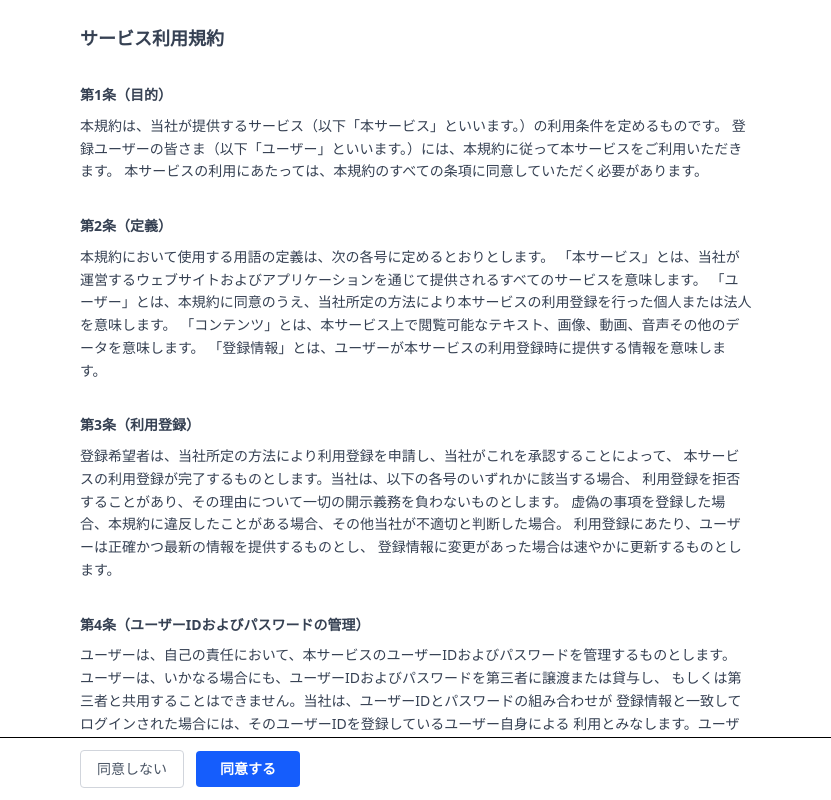
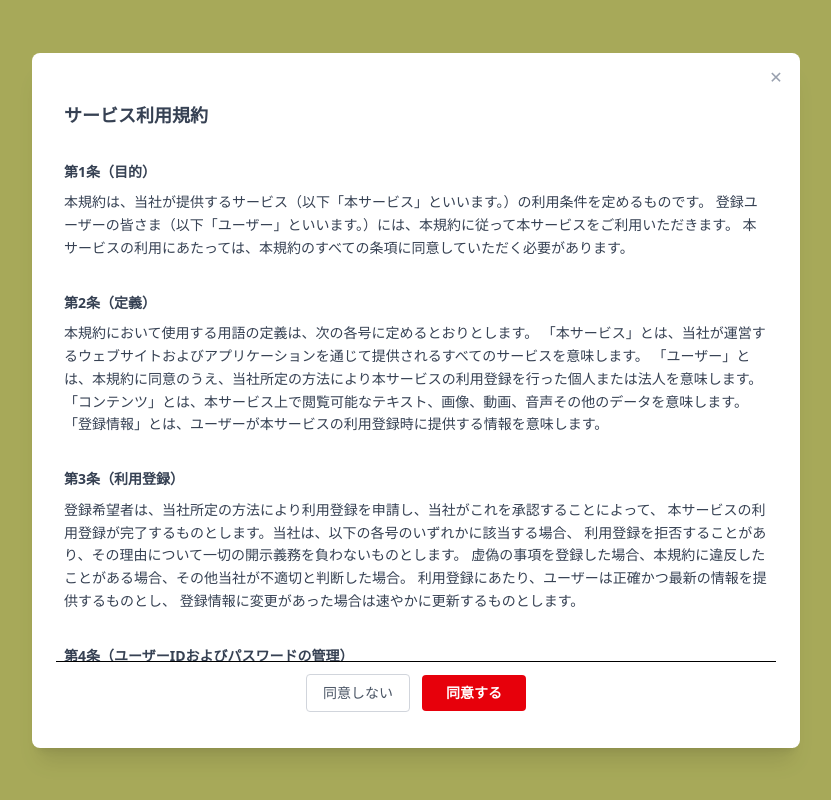
Before and after one commit to Koseeee-27/real-you, a Next.js app in the folder frontend/: page /games/terms in a window 1280 px wide. Shown: the whole page, without its empty margins (224-1055 px from the left). Built offline with nearby package versions, Linux system fonts and the light colour scheme.

Commit message:
利用規約のポップアップ化

```diff
--- /dev/null
+++ b/frontend/src/features/games/terms/components/PopupTerms.tsx
@@ -0,0 +1,91 @@
+'use client';
+
+import TermsContent from './TermsContent';
+import type { FC } from 'react';
+
+interface PopupTermsProps {
+  onClose: () => void;
+  onCheckboxChange: (
+    key: 'readConfirm' | 'mailMagazine' | 'thirdPartyShare',
+    checked: boolean
+  ) => void;
+  onHiddenInputChange: (value: string) => void;
+  checkboxStates: Record<'readConfirm' | 'mailMagazine' | 'thirdPartyShare', boolean>;
+  hiddenInputValue: string;
+  setScrollContainerRef?: (el: HTMLDivElement | null) => void;
+  onScroll?: () => void;
+  onAction?: (action: 'agree' | 'disagree') => void;
+  onAgreeHoverStart?: () => void;
+}
+
+const PopupTerms: FC<PopupTermsProps> = ({
+  onClose,
+  onCheckboxChange,
+  onHiddenInputChange,
+  checkboxStates,
+  hiddenInputValue,
+  setScrollContainerRef,
+  onScroll,
+  onAction,
+  onAgreeHoverStart,
+}) => {
+  return (
+    <div
+      className="fixed inset-0 z-50 flex items-center justify-center bg-black/30"
+      onClick={onClose}
+    >
+      <div
+        className="relative mx-4 w-full max-w-3xl rounded-lg bg-white p-6 shadow-xl"
+        onClick={(e) => e.stopPropagation()}
+      >
+        {/* クローズボタン */}
+        <button
+          onClick={onClose}
+          className="absolute right-2 top-2 flex h-8 w-8 items-center justify-center rounded-full text-gray-400 hover:bg-gray-100 hover:text-gray-600"
+          aria-label="閉じる"
+        >
+          ✕
+        </button>
+
+        {/* スクロール領域 */}
+        <div
+          ref={(el) => {
+            if (setScrollContainerRef) setScrollContainerRef(el as HTMLDivElement | null);
+          }}
+          onScroll={() => {
+            if (onScroll) onScroll();
+          }}
+          className="mt-6 max-h-[70vh] overflow-y-auto px-2"
+        >
+          <TermsContent
+            onCheckboxChange={onCheckboxChange}
+            onHiddenInputChange={onHiddenInputChange}
+            checkboxStates={checkboxStates}
+            hiddenInputValue={hiddenInputValue}
+          />
+        </div>
+
+        {/* アクションボタン領域 */}
+        <div className="border-t bg-white px-4 py-3">
+          <div className="mx-auto flex max-w-2xl items-center justify-center gap-3">
+            <button
+              onClick={() => onAction && onAction('disagree')}
+              className="rounded border border-gray-300 px-4 py-2 text-sm text-gray-600 hover:bg-gray-50"
+            >
+              同意しない
+            </button>
+            <button
+              onClick={() => onAction && onAction('agree')}
+              onMouseEnter={() => onAgreeHoverStart && onAgreeHoverStart()}
+              className="rounded bg-red-600 px-6 py-2 text-sm font-bold text-white hover:bg-red-700"
+            >
+              同意する
+            </button>
+          </div>
+        </div>
+      </div>
+    </div>
+  );
+};
+
+export default PopupTerms;
--- a/frontend/src/features/games/terms/components/TermsGameFlow.tsx
+++ b/frontend/src/features/games/terms/components/TermsGameFlow.tsx
@@ -5,6 +5,7 @@ import { useRouter } from 'next/navigation';
 import type { Game1Data, ScrollEvent } from '@/features/games/types';
 import TermsContent from './TermsContent';
 import PopupAd from './PopupAd';
+import PopupTerms from './PopupTerms';
 // TODO: バックエンド接続時にコメントアウトを解除する
 // import { submitGame } from '@/lib/api';
 
@@ -27,6 +28,8 @@ export default function TermsGameFlow() {
   const [hiddenInputValue, setHiddenInputValue] = useState('');
   // ポップアップ広告の表示状態
   const [showPopup, setShowPopup] = useState(false);
+  // 利用規約モーダル表示状態（初期で表示）
+  const [showTermsModal, setShowTermsModal] = useState(true);
   // ゲーム完了フラグ（trueで完了画面を表示→次のゲームへ遷移）
   const [isCompleted, setIsCompleted] = useState(false);
 
@@ -117,6 +120,11 @@ export default function TermsGameFlow() {
     []
   );
 
+  // モーダル内スクロール領域を親で扱えるようにするためのコールバック
+  const setModalScrollRef = useCallback((el: HTMLDivElement | null) => {
+    scrollContainerRef.current = el;
+  }, []);
+
   const handleAgreeHoverStart = useCallback(() => {
     if (agreeHoverStartRef.current === 0) {
       agreeHoverStartRef.current = Date.now();
@@ -196,43 +204,29 @@ export default function TermsGameFlow() {
   }
 
   return (
-    <div className="flex h-screen flex-col">
-      <div
-        ref={scrollContainerRef}
-        onScroll={handleScroll}
-        className="flex-1 overflow-y-auto px-4 py-6"
-      >
-        <div className="mx-auto max-w-2xl">
-          <TermsContent
-            onCheckboxChange={handleCheckboxChange}
-            onHiddenInputChange={handleHiddenInputChange}
-            checkboxStates={checkboxStates}
-            hiddenInputValue={hiddenInputValue}
-          />
-        </div>
-      </div>
-
-      <div className="border-t bg-white px-4 py-3">
-        <div className="mx-auto flex max-w-2xl items-center gap-3">
-          <button
-            onClick={() => handleAction('disagree')}
-            className="rounded border border-gray-300 px-4 py-2 text-sm text-gray-600 hover:bg-gray-50"
-          >
-            同意しない
-          </button>
-          <button
-            onClick={() => handleAction('agree')}
-            onMouseEnter={handleAgreeHoverStart}
-            className="rounded bg-blue-600 px-6 py-2 text-sm font-bold text-white hover:bg-blue-700"
-          >
-            同意する
-          </button>
-        </div>
-      </div>
+    <div className="flex h-screen flex-col bg-[#F0F380]">
+      <div className="flex-1" />
 
       {showPopup && (
         <PopupAd onClose={handlePopupClose} appearedAt={popupAppearedAt} />
       )}
+
+      {showTermsModal && (
+        <PopupTerms
+          onClose={() => {
+            setShowTermsModal(false);
+            scrollContainerRef.current = null;
+          }}
+          onCheckboxChange={handleCheckboxChange}
+          onHiddenInputChange={handleHiddenInputChange}
+          checkboxStates={checkboxStates}
+          hiddenInputValue={hiddenInputValue}
+          setScrollContainerRef={setModalScrollRef}
+          onScroll={handleScroll}
+          onAction={handleAction}
+          onAgreeHoverStart={handleAgreeHoverStart}
+        />
+      )}
     </div>
   );
 }
```
